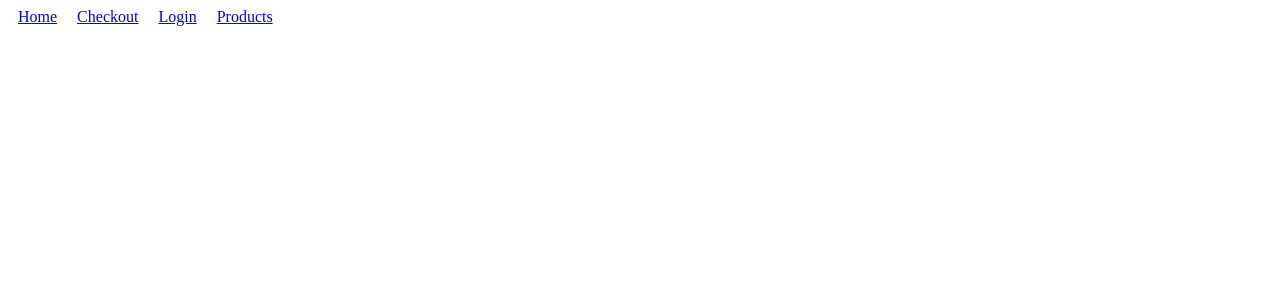
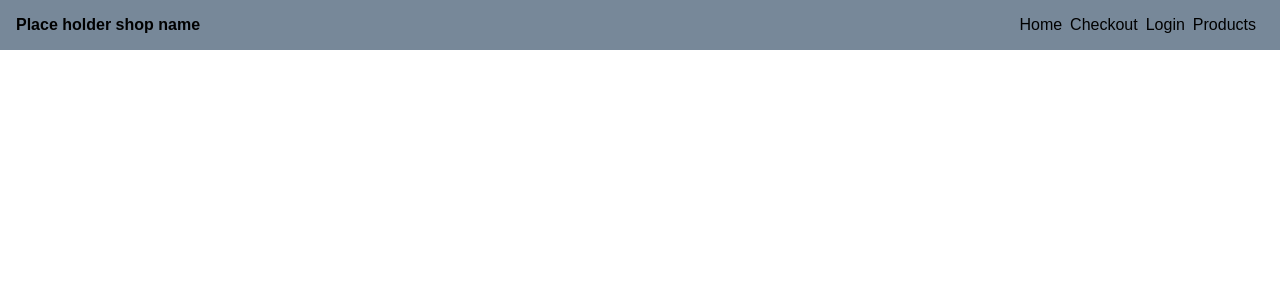
Before and after one commit to Kostadin-Pejoski/React-Eshop, a React (Create React App) app: page /home in a window 1280 px wide. Shown: the top 300 px of the page. Built offline with nearby package versions, Linux system fonts and the light colour scheme.

Commit message:
header styling

```diff
--- a/src/Components/Header.jsx
+++ b/src/Components/Header.jsx
@@ -3,6 +3,7 @@ import { Link } from "react-router-dom"
 export default function Header(){
     return(
         <header>
+            <p>Place holder shop name</p>
             <nav>
                 <Link to='/'>Home</Link>
                 <Link to='checkout'>Checkout</Link>
--- a/src/Pages/HomePage.jsx
+++ b/src/Pages/HomePage.jsx
@@ -1,8 +1,8 @@
 import Header from "../Components/Header"
 export default function HomePage(){
     return(
-        <div>
+        <>
            <Header/>
-        </div>
+        </>
     )
 }
--- a/src/index.css
+++ b/src/index.css
@@ -1,3 +1,30 @@
+*,*::after,*::before{
+  box-sizing: border-box;
+  margin: 0;
+  padding: 0;
+}
+
+
+header{
+  display: flex;
+  justify-content: space-between;
+  align-items: center;
+  background-color: lightslategray;
+  padding: 1rem;
+  font-family: sans-serif;
+}
+
+header p{
+  font-weight: bold;
+}
+
 nav a{
-  margin: 10px;
+  text-decoration: none;
+  margin-right: 0.5em;
+  color: black;
 }
+
+nav a:hover, a.current{
+  background-color: white;
+  padding: 0.4em;
+}
```
